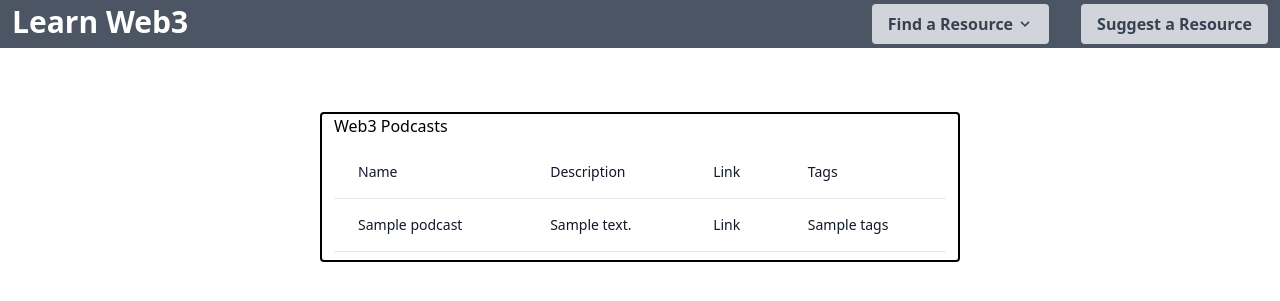
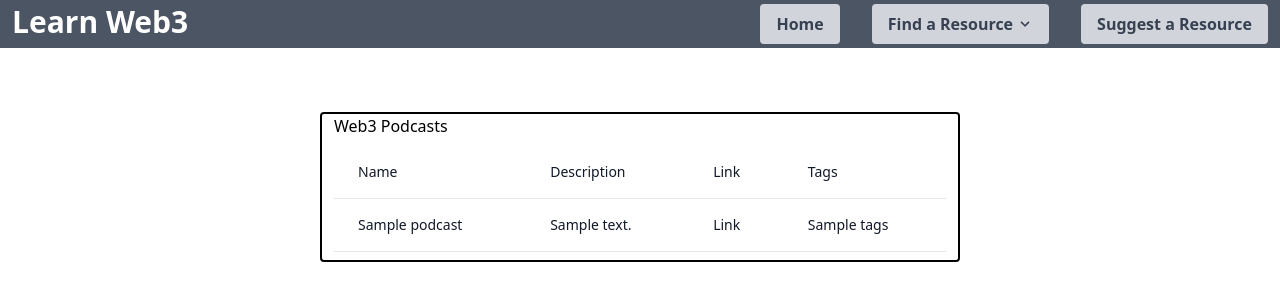
Before and after one commit to MSBivens/learn_web3, a Flask app: template flask_app/templates/podcasts.html in a window 1280 px wide. Shown: the top 301 px of the page. Run offline with Flask 2, Linux system fonts and the light colour scheme; the template is opened without the code that fills it: most values are stand-ins (such as "Sample title", 1, 10 or a date in 2020); some libraries are stand-ins or nearby versions.

Commit message:
created Home Button

```diff
--- a/flask_app/templates/podcasts.html
+++ b/flask_app/templates/podcasts.html
@@ -14,6 +14,11 @@
         <span class="lg:container lg:mx-auto flex justify-between">
             <h1 class="font-bold text-white m-0 lg:text-3xl">Learn Web3</h1>
             <nav class="flex font-light text-white m-0">
+                <div class="max-w-2xl mx-auto mr-8">
+                    <button class="items-center inline-flex block font-semibold rounded px-4 py-2 items-center bg-gray-300 text-gray-700" type="button">
+                        <a href="/">Home</a>
+                    </button>
+                </div>
                 <div class="mr-8">
                     <div class="dropdown inline-block relative">
                         <button class="bg-gray-300 text-gray-700 font-semibold py-2 px-4 rounded inline-flex items-center">
```
Also changed, not shown: README.md.
